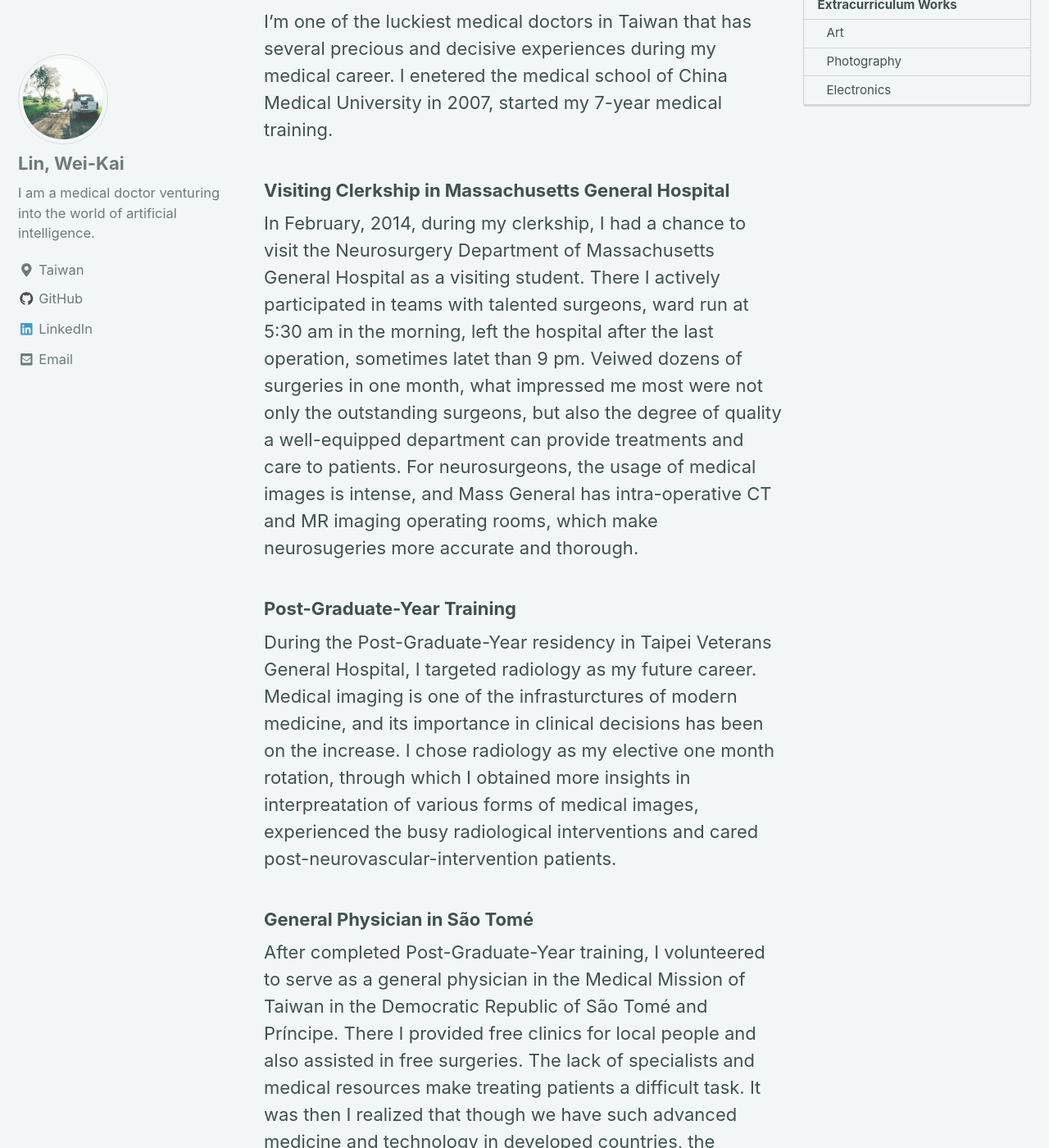
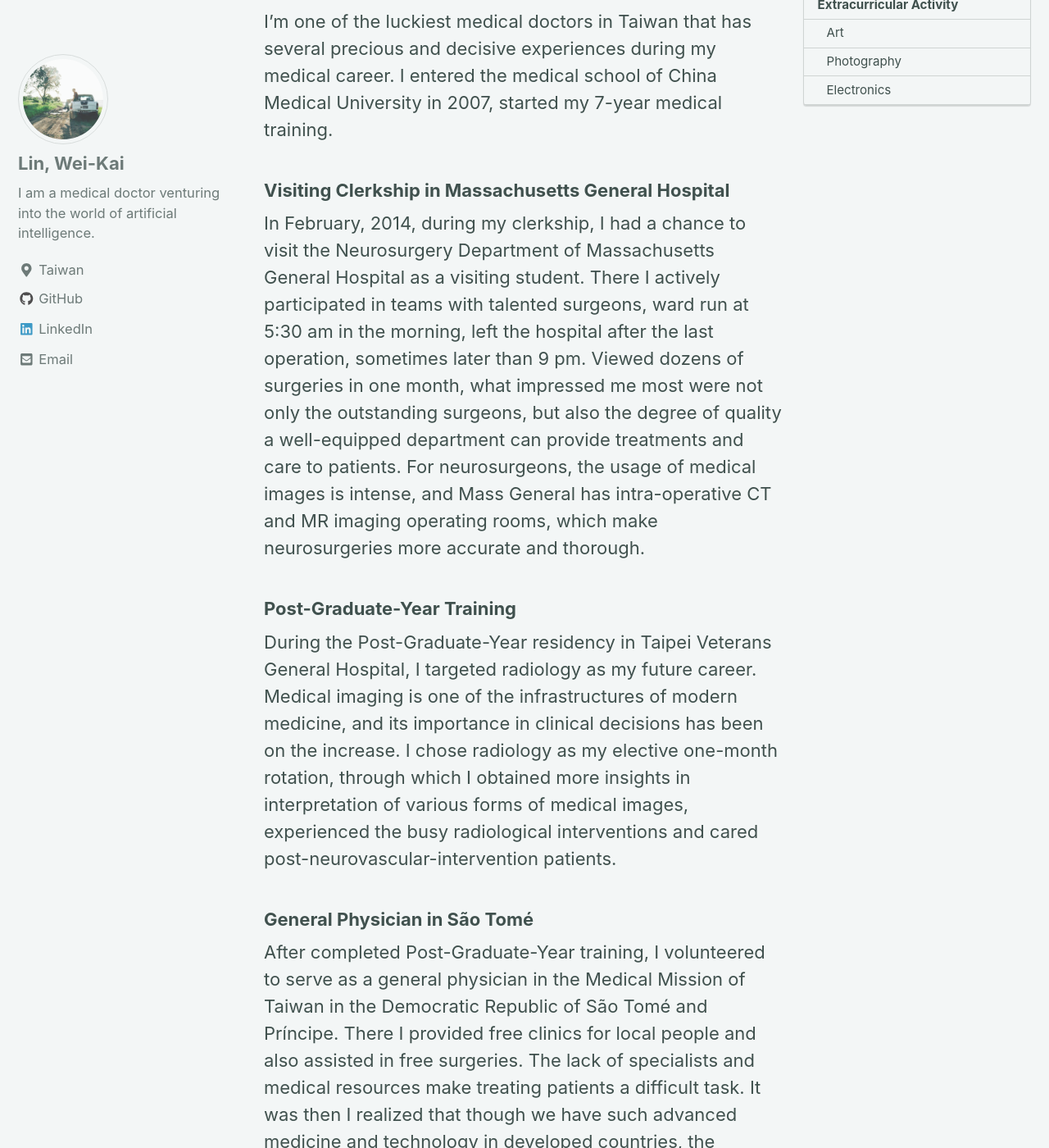
Before and after one commit to spreadwyvern/spreadwyvern.github.io, a Jekyll site: the page built from _pages/About Me.md, in a window 1280 px wide and 1400 px high, scrolled down 1158 px. Shown: the whole window at 82% size. Built offline with Jekyll 4.4.1, drawn with Linux system fonts in a browser that asks for light colours; cached includes are drawn as plain includes; nearby versions of some CDN libraries; some of the changed text lies outside the part shown.

Commit message:
correct typos

```diff
--- a/_pages/About Me.md
+++ b/_pages/About Me.md
@@ -16,32 +16,32 @@
 ## My Track
 
 ### Medical School
-I'm one of the luckiest medical doctors in Taiwan that has several precious and decisive experiences during my medical career. I enetered the medical school of China Medical University in 2007, started my 7-year medical training.
+I'm one of the luckiest medical doctors in Taiwan that has several precious and decisive experiences during my medical career. I entered the medical school of China Medical University in 2007, started my 7-year medical training.
 
 ### Visiting Clerkship in Massachusetts General Hospital
-In February, 2014, during my clerkship, I had a chance to visit the Neurosurgery Department of Massachusetts General Hospital as a visiting student. There I actively participated in teams with talented surgeons, ward run at 5:30 am in the morning, left the hospital after the last operation, sometimes latet than 9 pm. Veiwed dozens of surgeries in one month, what impressed me most were not only the outstanding surgeons, but also the degree of quality a well-equipped department can provide treatments and care to patients. For neurosurgeons, the usage of medical images is intense, and Mass General has intra-operative CT and MR imaging operating rooms, which make neurosugeries more accurate and thorough.
+In February, 2014, during my clerkship, I had a chance to visit the Neurosurgery Department of Massachusetts General Hospital as a visiting student. There I actively participated in teams with talented surgeons, ward run at 5:30 am in the morning, left the hospital after the last operation, sometimes later than 9 pm. Viewed dozens of surgeries in one month, what impressed me most were not only the outstanding surgeons, but also the degree of quality a well-equipped department can provide treatments and care to patients. For neurosurgeons, the usage of medical images is intense, and Mass General has intra-operative CT and MR imaging operating rooms, which make neurosurgeries more accurate and thorough.
 
 ### Post-Graduate-Year Training
-During the Post-Graduate-Year residency in Taipei Veterans General Hospital, I targeted radiology as my future career. Medical imaging is one of the infrasturctures of modern medicine, and its importance in clinical decisions has been on the increase. I chose radiology as my elective one month rotation, through which I obtained more insights in interpreatation of various forms of medical images, experienced the busy radiological interventions and cared post-neurovascular-intervention patients.
+During the Post-Graduate-Year residency in Taipei Veterans General Hospital, I targeted radiology as my future career. Medical imaging is one of the infrastructures of modern medicine, and its importance in clinical decisions has been on the increase. I chose radiology as my elective one-month rotation, through which I obtained more insights in interpretation of various forms of medical images, experienced the busy radiological interventions and cared post-neurovascular-intervention patients.
 
 ### General Physician in São Tomé
-After completed Post-Graduate-Year training, I volunteered to serve as a general physician in the Medical Mission of Taiwan in the Democratic Republic of São Tomé and Príncipe. There I provided free clinics for local people and also assisted in free surgeries. The lack of specialists and medical resources make treating patients a difficult task. It was then I realized that though we have such advanced medicine and technology in developed countries, the scarcity of medical personnels render them futile.
+After completed Post-Graduate-Year training, I volunteered to serve as a general physician in the Medical Mission of Taiwan in the Democratic Republic of São Tomé and Príncipe. There I provided free clinics for local people and also assisted in free surgeries. The lack of specialists and medical resources make treating patients a difficult task. It was then I realized that though we have such advanced medicine and technology in developed countries, the scarcity of medical personals renders them futile.
 
-Back in Taiwan from a year of deployment, I started to take interest in improving healthcare with informatics. With the thrive of artificial intelligence in recent years, I believe the future of medicine relies heavily upn it. Through the deployment of this technology in the field, the difficulty of insufficiency of medical specialists in rural sites can also be tackled with.
+Back in Taiwan from a year of deployment, I started to take interest in improving healthcare with informatics. With the thrive of artificial intelligence in recent years, I believe the future of medicine relies heavily upon it. Through the deployment of this technology in the field, the difficulty of insufficiency of medical specialists in rural sites can also be tackled with.
 
 I first lectured myself of data analysis and machine learning with online courses. Then in late 2017 I got a position as a research assistant in Digital Insights Research Lab in the Institute of Information Science, Academia Sinica.
 
 ### Digital Insights Research Lab
 My team consists of marvelous researchers from different specialties, electrical engineering, biomedical technology, medicine. Together we work on several projects in implementation of artificial intelligence: machine learning and neural networks in medicine.
 
-## Extracurriculum Works
+## Extracurricular Activity
 
 ### Art
-Back in elementary school, I had three years of abundant teaching of art. I cultivated the interest and hobit of art, and carry it all the way while I grew up.
-I enjoy various forms of art, whether its painting with watercolor, image edditing or even try out carpentry.
+Back in elementary school, I had three years of abundant teaching of art. I cultivated the interest and hobbit of art, and carry it all the way while I grew up.
+I enjoy various forms of art, whether its painting with watercolor, image editting or even try out carpentry.
 
 ### Photography
 I've been shooting phots frequently since I first got my DSLR when I entered college. Photography to me is a form of art that I enjoy the most. With the advanced of digital photography, one can either decide to depict the real world as true as possible, describe it as one impressed or go total imaginary without limitations.
 
 ### Electronics
-Unlike most classmates in medical school, I'm always found of tinkering electronics. I enjoyed building desktop systems, tweaking frequency of processor, and solving my friends problems with computers.
+Unlike most classmates in medical school, I'm always found of tinkering electronics. I enjoyed building desktop systems, tweaking frequency of processor, and solving my friends' problems with computers.
```
